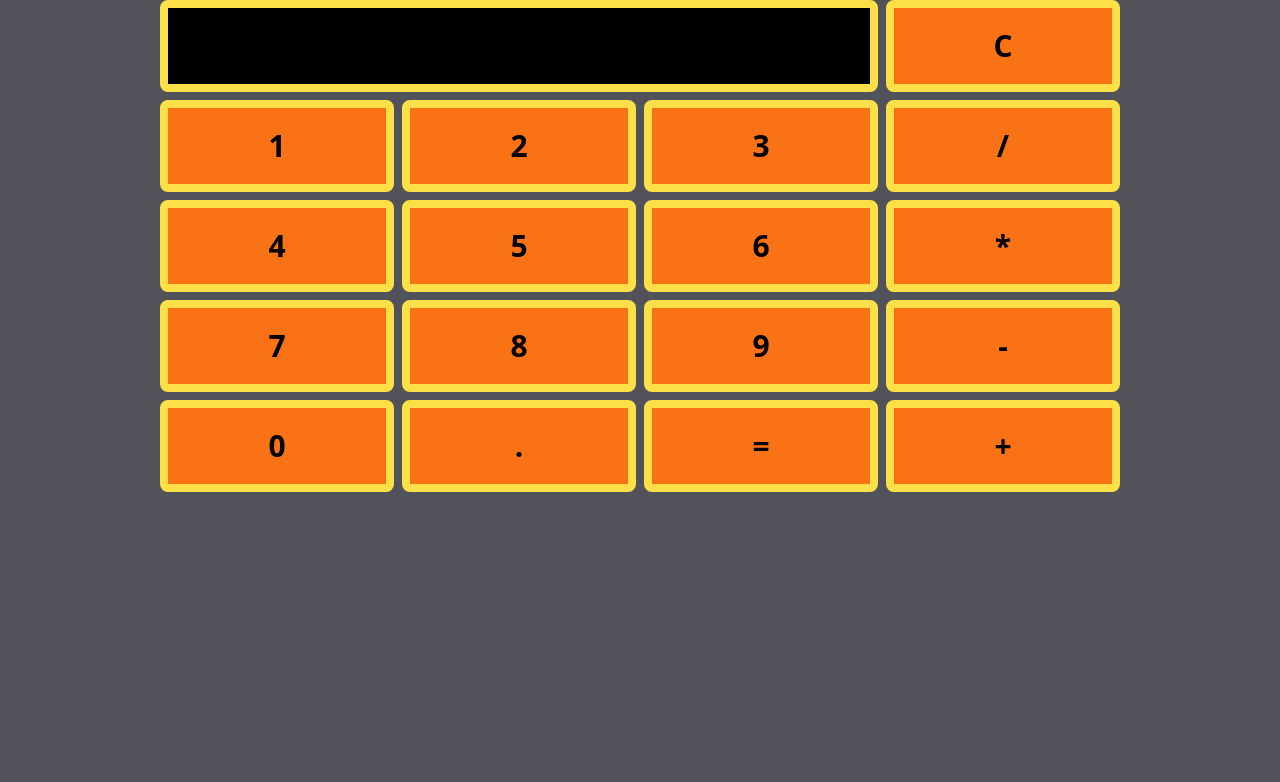
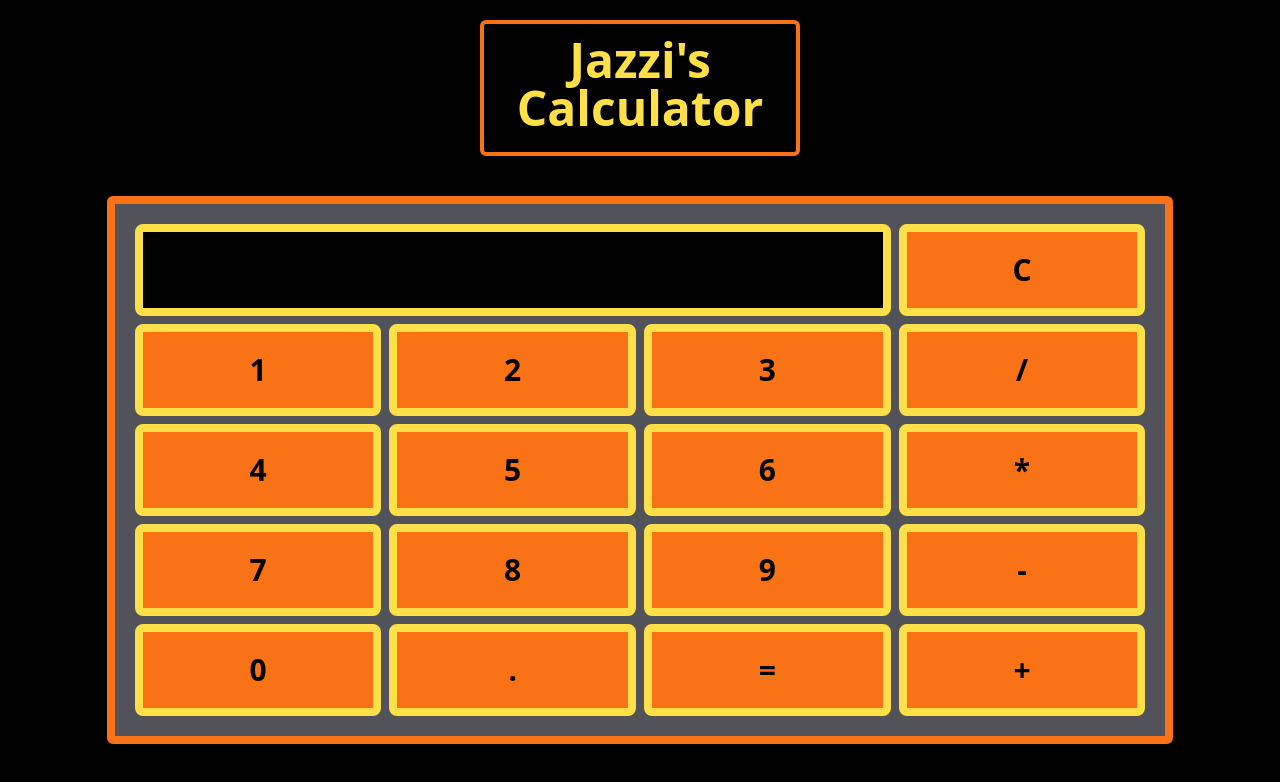
Before and after one commit to JazziB14/d11-Calculator, a plain HTML site: page index.html in a window 1280 px wide. Drawn offline with nearby package versions, Linux system fonts and the light colour scheme.

Commit message:
design corrections made

```diff
--- a/index.html
+++ b/index.html
@@ -7,10 +7,10 @@
     <script src="https://cdn.tailwindcss.com"></script>
 
 </head>
-<body class="bg-zinc-600">
-    <div class="h-3/4 w-3/4 mx-auto">
-<!-- I need 4 columns with small gaps between  -->
-        <main class="grid grid-cols-4 gap-2">
+<body class="bg-black">
+        <h1 class=" mx-auto flex justify-center font-bold text-yellow-300 text-center text-5xl bg-black w-300px rounded-md w-80 pt-3 pb-5 mt-5 border-4 border-orange-500 ">Jazzi's Calculator</h1>
+    <!-- I need 4 columns with small gaps between  -->
+        <main class="grid grid-cols-4 gap-2 mx-auto mt-10 w-10/12 rounded-md border-8 border-orange-500 px-5 pt-5 pb-5 bg-zinc-600 ">
 
     <!-- I need a box to display the numbers -->
     <!-- the box should stretch across columns to show no empty gaps -->
@@ -35,8 +35,7 @@
             <button class="p-5 bg-orange-500 rounded-lg border-8 border-yellow-300 font-bold text-black text-3xl" id="btnSolve">=</button>
             <button class="p-5 bg-orange-500 rounded-lg border-8 border-yellow-300 font-bold text-black text-3xl" id="btnAdd">+</button>
         </main>
-        <!-- allows clear button to work -->
+    <!-- allows clear button to work -->
         <script src="app.js"></script>
-    </div>
 </body>
 </html>
```
